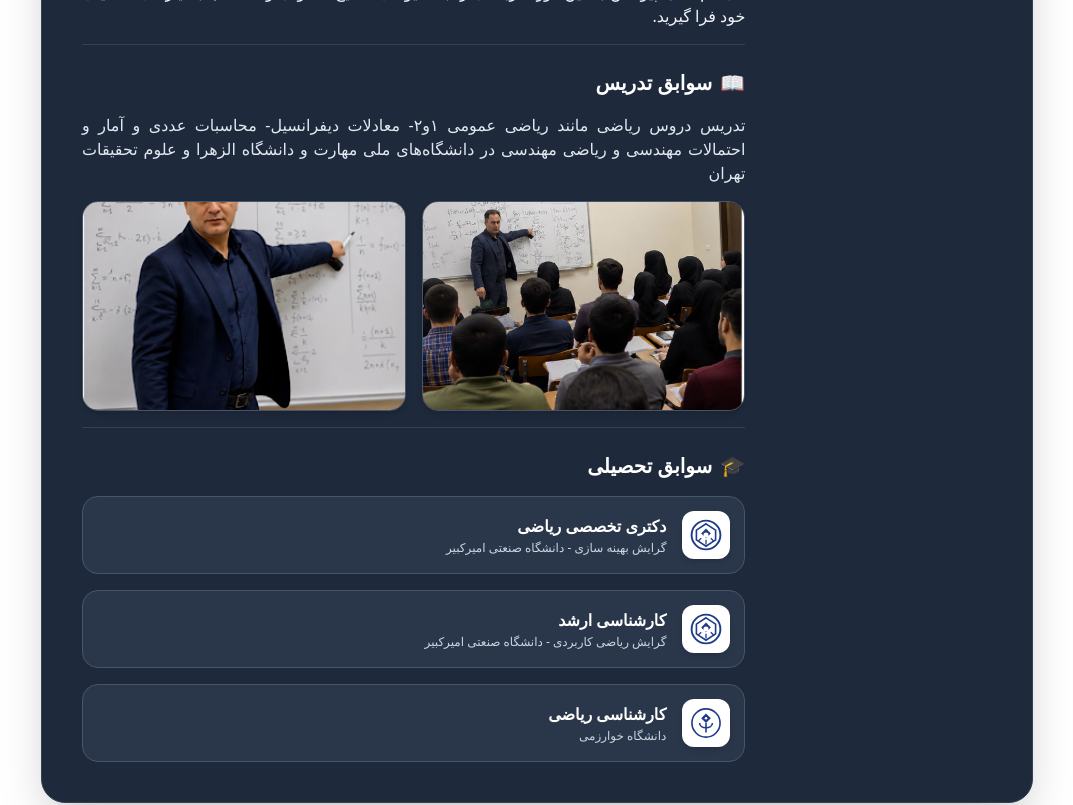
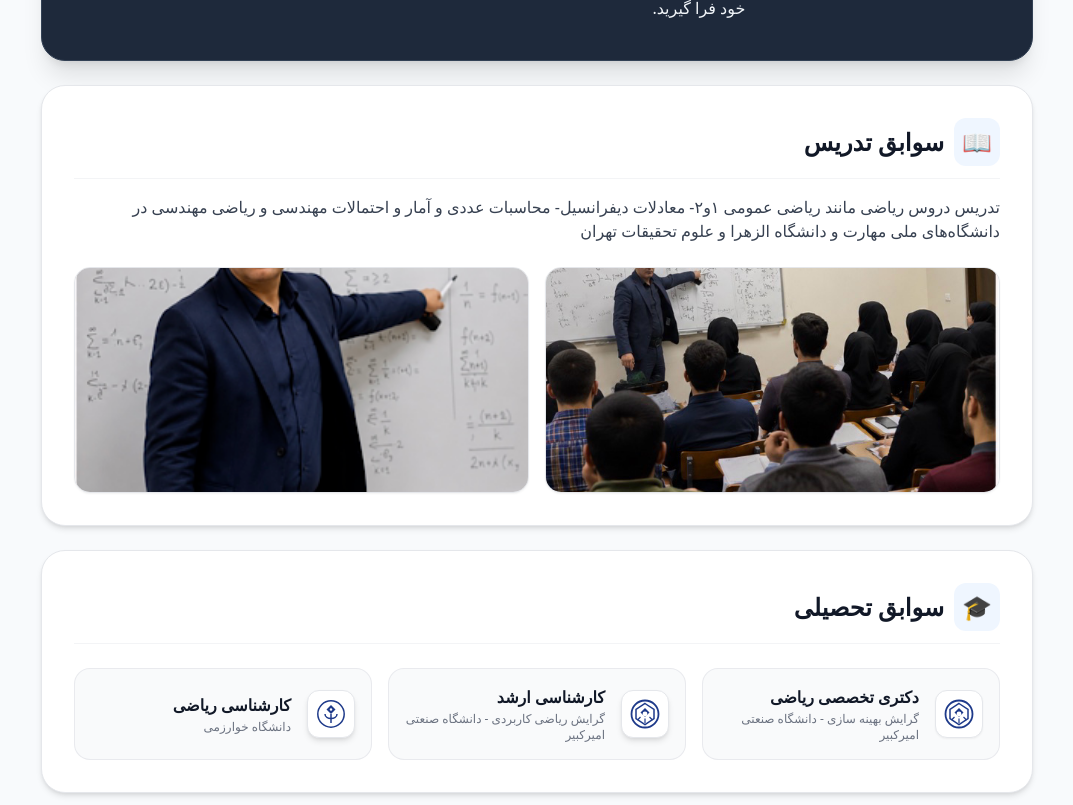
Before and after one commit to Hmohammadiz633/International-Mathematics-Site, a Next.js app: page / in a window 1280 px wide. Shown: the part 680-1485 px from the top of the page, without its empty margins (103-1176 px from the left). Built offline with nearby package versions, Linux system fonts and the light colour scheme.

Commit message:
Update page.js

```diff
--- a/app/page.js
+++ b/app/page.js
@@ -63,11 +63,10 @@ export default function Home() {
   );
 
   return (
-    <main dir={isFa ? 'rtl' : 'ltr'} className="min-h-screen bg-white text-black font-sans pb-12">
+    <main dir={isFa ? 'rtl' : 'ltr'} className="min-h-screen bg-slate-50 text-black font-sans pb-12">
       {/* هدر */}
       <header className="sticky top-0 z-50 bg-white border-b border-gray-200 px-4 py-3 shadow-sm">
         <div className="max-w-6xl mx-auto flex flex-col items-center gap-3">
-
           <div className="w-full flex items-center justify-between">
             <div className="flex items-center gap-2.5">
               <div className="w-9 h-9 bg-blue-50 border border-blue-200 text-blue-700 rounded-xl flex items-center justify-center p-1.5 shadow-sm">
@@ -202,16 +201,16 @@ export default function Home() {
         <h2 className="text-3xl md:text-5xl font-extrabold text-black mb-4">
           {isFa ? 'آموزش بین‌المللی ریاضیات' : 'International Mathematics Tutoring'}
         </h2>
-        <p className="text-black text-base md:text-lg leading-relaxed max-w-2xl mx-auto font-medium">
+        <p className="text-gray-700 text-base md:text-lg leading-relaxed max-w-2xl mx-auto font-medium">
           {isFa
             ? 'تدریس تخصصی و مفهومی ریاضیات نظام‌های آموزشی بین‌المللی (امریكا، كانادا، انگلیس، استرالیا، آلمان و تركیه)'
             : 'Specialized math education for international curricula (USA, Canada, UK, Australia, Germany, Turkey).'}
         </p>
       </section>
 
-      {/* بخش هادی محمدی */}
-      <section id="about" className="max-w-5xl mx-auto px-4 py-8">
-        <div className="bg-slate-800 text-white rounded-3xl p-6 md:p-10 border border-slate-700 shadow-2xl">
+      {/* کادر اول: معرفی هادی محمدی */}
+      <section id="about" className="max-w-5xl mx-auto px-4 pt-6">
+        <div className="bg-slate-800 text-white rounded-3xl p-6 md:p-10 border border-slate-700 shadow-xl">
           <div className="flex flex-col md:flex-row items-center md:items-start gap-8">
             <div className="shrink-0 flex flex-col items-center">
               <img
@@ -242,75 +241,6 @@ export default function Home() {
                     <p>
                       من با تکیه بر تجربیات چندین دهه تدریس در نظام‌های آموزشی گوناگون، متعهد به ارائه دقیق‌ترین و کاربردی‌ترین آموزش ریاضی مطابق با استانداردهای مدارس خارج از ایران هستم و از شما دعوت می‌کنم که با پیوستن به این دوره، ریاضی را به شیوه‌ای صحیح، اصولی و متناسب با نیازهای تحصیلی خود فرا گیرید.
                     </p>
-
-                    {/* بخش سوابق تدریس */}
-                    <div className="mt-8 border-t border-slate-700 pt-6">
-                      <h4 className="text-xl font-bold text-white mb-4 flex items-center gap-2">
-                        <span>📖</span>
-                        <span>سوابق تدریس</span>
-                      </h4>
-                      <p className="text-slate-200 leading-relaxed mb-4 text-sm md:text-base font-normal">
-                        تدریس دروس ریاضی مانند ریاضی عمومی ۱و۲- معادلات دیفرانسیل- محاسبات عددی و آمار و احتمالات مهندسی و ریاضی مهندسی در دانشگاه‌های ملی مهارت و دانشگاه الزهرا و علوم تحقیقات تهران
-                      </p>
-
-                      {/* تصاویر تدریس */}
-                      <div className="grid grid-cols-1 sm:grid-cols-2 gap-4 mt-4">
-                        <div className="overflow-hidden rounded-2xl border border-slate-600 bg-slate-900/50 shadow-md">
-                          <img
-                            src="/teaching1.jpg"
-                            alt="تدریس دکتر هادی محمدی در دانشگاه"
-                            className="w-full h-52 object-cover hover:scale-105 transition duration-300"
-                          />
-                        </div>
-                        <div className="overflow-hidden rounded-2xl border border-slate-600 bg-slate-900/50 shadow-md">
-                          <img
-                            src="/teaching2.png"
-                            alt="تدریس ریاضیات دکتر هادی محمدی"
-                            className="w-full h-52 object-cover hover:scale-105 transition duration-300"
-                          />
-                        </div>
-                      </div>
-                    </div>
-
-                    {/* سوابق تحصیلی */}
-                    <div className="mt-8 border-t border-slate-700 pt-6">
-                      <h4 className="text-xl font-bold text-white mb-4 flex items-center gap-2">
-                        <span>🎓</span>
-                        <span>سوابق تحصیلی</span>
-                      </h4>
-
-                      <div className="space-y-4">
-                        <div className="flex items-center gap-4 bg-slate-700/60 p-3.5 rounded-2xl border border-slate-600">
-                          <div className="w-12 h-12 shrink-0 bg-white rounded-xl p-2 flex items-center justify-center shadow-md">
-                            <AmirkabirLogo />
-                          </div>
-                          <div>
-                            <div className="font-bold text-white text-base">دکتری تخصصی ریاضی</div>
-                            <div className="text-xs text-slate-300 font-normal mt-0.5">گرایش بهینه سازی - دانشگاه صنعتی امیرکبیر</div>
-                          </div>
-                        </div>
-
-                        <div className="flex items-center gap-4 bg-slate-700/60 p-3.5 rounded-2xl border border-slate-600">
-                          <div className="w-12 h-12 shrink-0 bg-white rounded-xl p-2 flex items-center justify-center shadow-md">
-                            <AmirkabirLogo />
-                          </div>
-                          <div>
-                            <div className="font-bold text-white text-base">کارشناسی ارشد</div>
-                            <div className="text-xs text-slate-300 font-normal mt-0.5">گرایش ریاضی کاربردی - دانشگاه صنعتی امیرکبیر</div>
-                          </div>
-                        </div>
-
-                        <div className="flex items-center gap-4 bg-slate-700/60 p-3.5 rounded-2xl border border-slate-600">
-                          <div className="w-12 h-12 shrink-0 bg-white rounded-xl p-2 flex items-center justify-center shadow-md">
-                            <KharazmiLogo />
-                          </div>
-                          <div>
-                            <div className="font-bold text-white text-base">کارشناسی ریاضی</div>
-                            <div className="text-xs text-slate-300 font-normal mt-0.5">دانشگاه خوارزمی</div>
-                          </div>
-                        </div>
-                      </div>
-                    </div>
                   </>
                 ) : (
                   <>
@@ -323,72 +253,6 @@ export default function Home() {
                     <p>
                       Special summer prep classes are also offered to reinforce mathematical foundations and prepare students for the upcoming academic year.
                     </p>
-
-                    {/* Teaching Experience EN */}
-                    <div className="mt-8 border-t border-slate-700 pt-6">
-                      <h4 className="text-xl font-bold text-white mb-4 flex items-center gap-2">
-                        <span>📖</span>
-                        <span>Teaching Experience</span>
-                      </h4>
-                      <p className="text-slate-200 leading-relaxed mb-4 text-sm md:text-base font-normal">
-                        Teaching higher math courses including Calculus I & II, Differential Equations, Numerical Analysis, Engineering Statistics & Probability, and Engineering Mathematics at National Skills University, Alzahra University, and Science and Research Branch of Tehran.
-                      </p>
-
-                      <div className="grid grid-cols-1 sm:grid-cols-2 gap-4 mt-4">
-                        <div className="overflow-hidden rounded-2xl border border-slate-600 bg-slate-900/50 shadow-md">
-                          <img
-                            src="/teaching1.jpg"
-                            alt="Dr. Hadi Mohammadi Teaching"
-                            className="w-full h-52 object-cover hover:scale-105 transition duration-300"
-                          />
-                        </div>
-                        <div className="overflow-hidden rounded-2xl border border-slate-600 bg-slate-900/50 shadow-md">
-                          <img
-                            src="/teaching2.png"
-                            alt="Dr. Hadi Mohammadi Mathematics Lecture"
-                            className="w-full h-52 object-cover hover:scale-105 transition duration-300"
-                          />
-                        </div>
-                      </div>
-                    </div>
-
-                    <div className="mt-8 border-t border-slate-700 pt-6">
-                      <h4 className="text-xl font-bold text-white mb-4 flex items-center gap-2">
-                        <span>🎓</span>
-                        <span>Education</span>
-                      </h4>
-                      <div className="space-y-4">
-                        <div className="flex items-center gap-4 bg-slate-700/60 p-3.5 rounded-2xl border border-slate-600">
-                          <div className="w-12 h-12 shrink-0 bg-white rounded-xl p-2 flex items-center justify-center shadow-md">
-                            <AmirkabirLogo />
-                          </div>
-                          <div>
-                            <div className="font-bold text-white text-base">Ph.D. in Mathematics</div>
-                            <div className="text-xs text-slate-300 font-normal mt-0.5">Optimization - Amirkabir University of Technology</div>
-                          </div>
-                        </div>
-
-                        <div className="flex items-center gap-4 bg-slate-700/60 p-3.5 rounded-2xl border border-slate-600">
-                          <div className="w-12 h-12 shrink-0 bg-white rounded-xl p-2 flex items-center justify-center shadow-md">
-                            <AmirkabirLogo />
-                          </div>
-                          <div>
-                            <div className="font-bold text-white text-base">M.Sc. in Applied Mathematics</div>
-                            <div className="text-xs text-slate-300 font-normal mt-0.5">Amirkabir University of Technology</div>
-                          </div>
-                        </div>
-
-                        <div className="flex items-center gap-4 bg-slate-700/60 p-3.5 rounded-2xl border border-slate-600">
-                          <div className="w-12 h-12 shrink-0 bg-white rounded-xl p-2 flex items-center justify-center shadow-md">
-                            <KharazmiLogo />
-                          </div>
-                          <div>
-                            <div className="font-bold text-white text-base">B.Sc. in Mathematics</div>
-                            <div className="text-xs text-slate-300 font-normal mt-0.5">Kharazmi University</div>
-                          </div>
-                        </div>
-                      </div>
-                    </div>
                   </>
                 )}
               </div>
@@ -397,8 +261,97 @@ export default function Home() {
         </div>
       </section>
 
+      {/* کادر دوم سفید: سوابق تدریس */}
+      <section className="max-w-5xl mx-auto px-4 pt-6">
+        <div className="bg-white text-gray-900 rounded-3xl p-6 md:p-8 border border-gray-200 shadow-md">
+          <h4 className="text-xl md:text-2xl font-bold text-gray-900 mb-4 flex items-center gap-2.5 border-b border-gray-100 pb-3">
+            <span className="p-2 bg-blue-50 text-blue-700 rounded-xl">📖</span>
+            <span>{isFa ? 'سوابق تدریس' : 'Teaching Experience'}</span>
+          </h4>
+          <p className="text-gray-700 leading-relaxed text-sm md:text-base font-normal mb-6">
+            {isFa
+              ? 'تدریس دروس ریاضی مانند ریاضی عمومی ۱و۲- معادلات دیفرانسیل- محاسبات عددی و آمار و احتمالات مهندسی و ریاضی مهندسی در دانشگاه‌های ملی مهارت  و دانشگاه الزهرا و علوم تحقیقات تهران'
+              : 'Teaching higher math courses including Calculus I & II, Differential Equations, Numerical Analysis, Engineering Statistics & Probability, and Engineering Mathematics at National Skills University, Alzahra University, and Science and Research Branch of Tehran.'}
+          </p>
+
+          {/* تصاویر کنار هم با پشتیبانی کامل از پسوندهای مختلف */}
+          <div className="grid grid-cols-1 sm:grid-cols-2 gap-4">
+            <div className="overflow-hidden rounded-2xl border border-gray-200 bg-gray-50 shadow-sm">
+              <img
+                src="/teaching1.jpg"
+                onError={(e) => { e.currentTarget.src = '/teaching1.jpeg'; }}
+                alt="تدریس دکتر هادی محمدی در دانشگاه"
+                className="w-full h-56 object-cover hover:scale-105 transition duration-300"
+              />
+            </div>
+            <div className="overflow-hidden rounded-2xl border border-gray-200 bg-gray-50 shadow-sm">
+              <img
+                src="/teaching2.png"
+                onError={(e) => { e.currentTarget.src = '/teaching2.jpeg'; }}
+                alt="تدریس ریاضیات دکتر هادی محمدی"
+                className="w-full h-56 object-cover hover:scale-105 transition duration-300"
+              />
+            </div>
+          </div>
+        </div>
+      </section>
+
+      {/* کادر سوم سفید: سوابق تحصیلی */}
+      <section className="max-w-5xl mx-auto px-4 pt-6">
+        <div className="bg-white text-gray-900 rounded-3xl p-6 md:p-8 border border-gray-200 shadow-md">
+          <h4 className="text-xl md:text-2xl font-bold text-gray-900 mb-6 flex items-center gap-2.5 border-b border-gray-100 pb-3">
+            <span className="p-2 bg-blue-50 text-blue-700 rounded-xl">🎓</span>
+            <span>{isFa ? 'سوابق تحصیلی' : 'Education'}</span>
+          </h4>
+
+          <div className="grid grid-cols-1 md:grid-cols-3 gap-4">
+            <div className="flex items-center gap-4 bg-gray-50 p-4 rounded-2xl border border-gray-200/80">
+              <div className="w-12 h-12 shrink-0 bg-white border border-gray-200 rounded-xl p-2 flex items-center justify-center shadow-sm">
+                <AmirkabirLogo />
+              </div>
+              <div>
+                <div className="font-bold text-gray-900 text-sm md:text-base">
+                  {isFa ? 'دکتری تخصصی ریاضی' : 'Ph.D. in Mathematics'}
+                </div>
+                <div className="text-xs text-gray-500 font-normal mt-0.5">
+                  {isFa ? 'گرایش بهینه سازی - دانشگاه صنعتی امیرکبیر' : 'Optimization - Amirkabir University'}
+                </div>
+              </div>
+            </div>
+
+            <div className="flex items-center gap-4 bg-gray-50 p-4 rounded-2xl border border-gray-200/80">
+              <div className="w-12 h-12 shrink-0 bg-white border border-gray-200 rounded-xl p-2 flex items-center justify-center shadow-md">
+                <AmirkabirLogo />
+              </div>
+              <div>
+                <div className="font-bold text-gray-900 text-sm md:text-base">
+                  {isFa ? 'کارشناسی ارشد' : 'M.Sc. in Applied Mathematics'}
+                </div>
+                <div className="text-xs text-gray-500 font-normal mt-0.5">
+                  {isFa ? 'گرایش ریاضی کاربردی - دانشگاه صنعتی امیرکبیر' : 'Amirkabir University of Technology'}
+                </div>
+              </div>
+            </div>
+
+            <div className="flex items-center gap-4 bg-gray-50 p-4 rounded-2xl border border-gray-200/80">
+              <div className="w-12 h-12 shrink-0 bg-white border border-gray-200 rounded-xl p-2 flex items-center justify-center shadow-md">
+                <KharazmiLogo />
+              </div>
+              <div>
+                <div className="font-bold text-gray-900 text-sm md:text-base">
+                  {isFa ? 'کارشناسی ریاضی' : 'B.Sc. in Mathematics'}
+                </div>
+                <div className="text-xs text-gray-500 font-normal mt-0.5">
+                  {isFa ? 'دانشگاه خوارزمی' : 'Kharazmi University'}
+                </div>
+              </div>
+            </div>
+          </div>
+        </div>
+      </section>
+
       {/* ارتباط با استاد */}
-      <div id="contact">
+      <div id="contact" className="mt-8">
         <ContactButtons lang={lang} />
       </div>
     </main>
```
